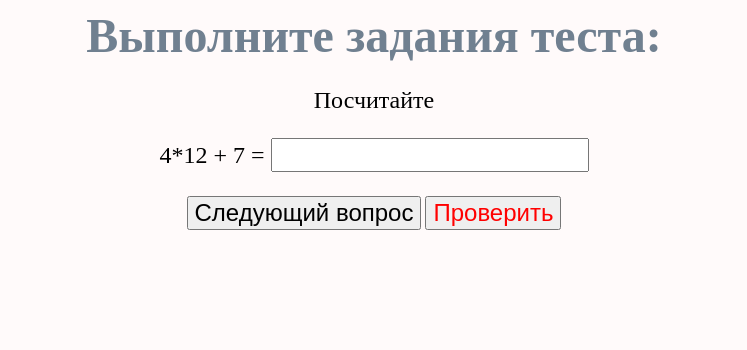
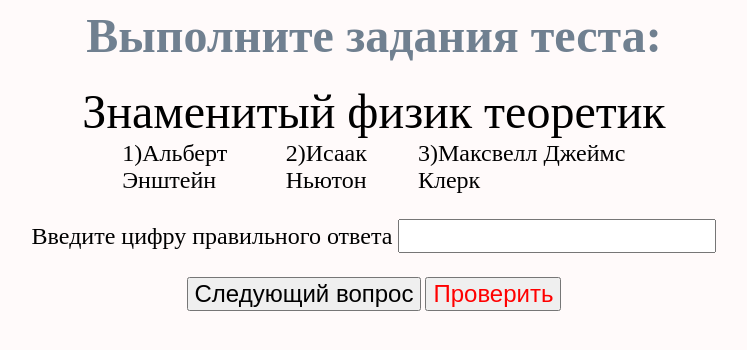
Before and after one commit to Leo-prog123/ProTest, a plain HTML site: page Тест 3 вопроса.html in a window 1280 px wide. Shown: the whole page, without its empty margins (266-1013 px from the left). Drawn offline with Linux system fonts and the light colour scheme.

Commit message:
Короче вот тест.

```diff
--- a/Тест 3 вопроса.html
+++ b/Тест 3 вопроса.html
@@ -1,7 +1,7 @@
 <html>
 <head><title>Тест из нескольких задач по математике</title>
 <style>
-p, span, input {
+p, span, input, td {
  font-size:24px;
 }
 button{
@@ -16,22 +16,54 @@ button{
 #ot {
     color:blue;
 }
+table.text  {
+    width:  40%; /* Ширина таблицы */
+    border-spacing: 0; /* Расстояние между ячейками */
+   }
+table.text td {
+
+    vertical-align: top; /* Выравнивание по верхнему краю */
+   }
+td.rightcol { /* Правая ячейка */
+    text-align: right; /* Выравнивание по правому краю */
+   }
 </style>
 </head>
 <body style="background-color:#FFFAFA;">
 <center>
     <h1><font color="#708090" size="20">Выполните задания теста:</font></h1>
 <div id="vopros1" style="display:block;">
-<p>Посчитайте</p>
-<p>4*12 + 7 = <input type="text" id="z_1"></p>
+    <font color="black" size="15">Знаменитый физик теоретик</font>
+    <table class="text">
+    <tr>
+        <td class="text">1)Альберт Энштейн</td>
+        <td class="text">2)Исаак Ньютон</td>
+        <td class="text">3)Максвелл Джеймс Клерк</td>
+    </tr>
+    </table>
+<p>Введите цифру правильного ответа <input type="text" id="z_1"></p>
 </div>
 <div id="vopros2" style="display:none;">
-<p>Посчитайте</p>
-<p>7-8*2 = <input type="text" id="z_2"></p>
+<font color="black" size="15">Знаменитый физик теоретик</font>
+    <table class="text">
+    <tr>
+        <td class="text">1)Альберт Энштейн</td>
+        <td class="text">2)Исаак Ньютон</td>
+        <td class="text">3)Максвелл Джеймс Клерк</td>
+    </tr>
+    </table>
+<p>Введите цифру правильного ответа <input type="text" id="z_2"></p>
 </div>
 <div id="vopros3" style="display:none;">
-<p>Посчитайте</p>
-<p>34*2 + 17 = <input type="text" id="z_3"></p>
+<font color="black" size="15">Знаменитый физик теоретик</font>
+    <table class="text">
+    <tr>
+        <td class="text">1)Альберт Энштейн</td>
+        <td class="text">2)Исаак Ньютон</td>
+        <td class="text">3)Максвелл Джеймс Клерк</td>
+    </tr>
+    </table>
+<p>Введите цифру правильного ответа <input type="text" id="z_3"></p>
 </div>
     <button id="kn_sl" onclick="sled_vopr();"><font color = "black" size="5">Следующий вопрос</font></button>
 <button onclick="proverit();"><font color = "red" size="5">Проверить</font></button>
@@ -51,7 +83,7 @@ function sled_vopr(){
     }
 }
 function proverit(){
-pr_otv_zadachi_1 = 55;
+pr_otv_zadachi_1 = 1;
 pr_otv_zadachi_2 = -9;
 pr_otv_zadachi_3 = 85;
 otv_uch_1 = document.getElementById('z_1').value;
```
